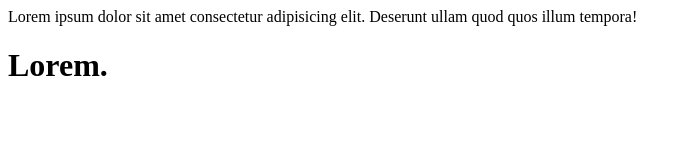
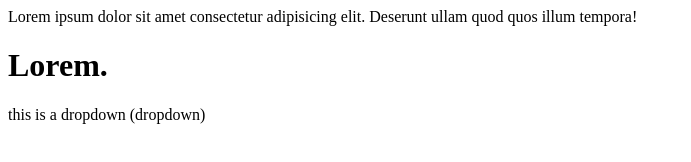
Before and after one commit to Haniafaisal734/first-project, a plain HTML site: page index.html in a window 1280 px wide. Shown: the whole page, without its empty margins (0-691 px from the left). Drawn offline with Linux system fonts and the light colour scheme.

```diff
--- a/index.html
+++ b/index.html
@@ -12,5 +12,6 @@
 
     </div>
     <h1>Lorem.</h1>
+    <p>this is a dropdown (dropdown)</p>
 </body>
 </html>
```
